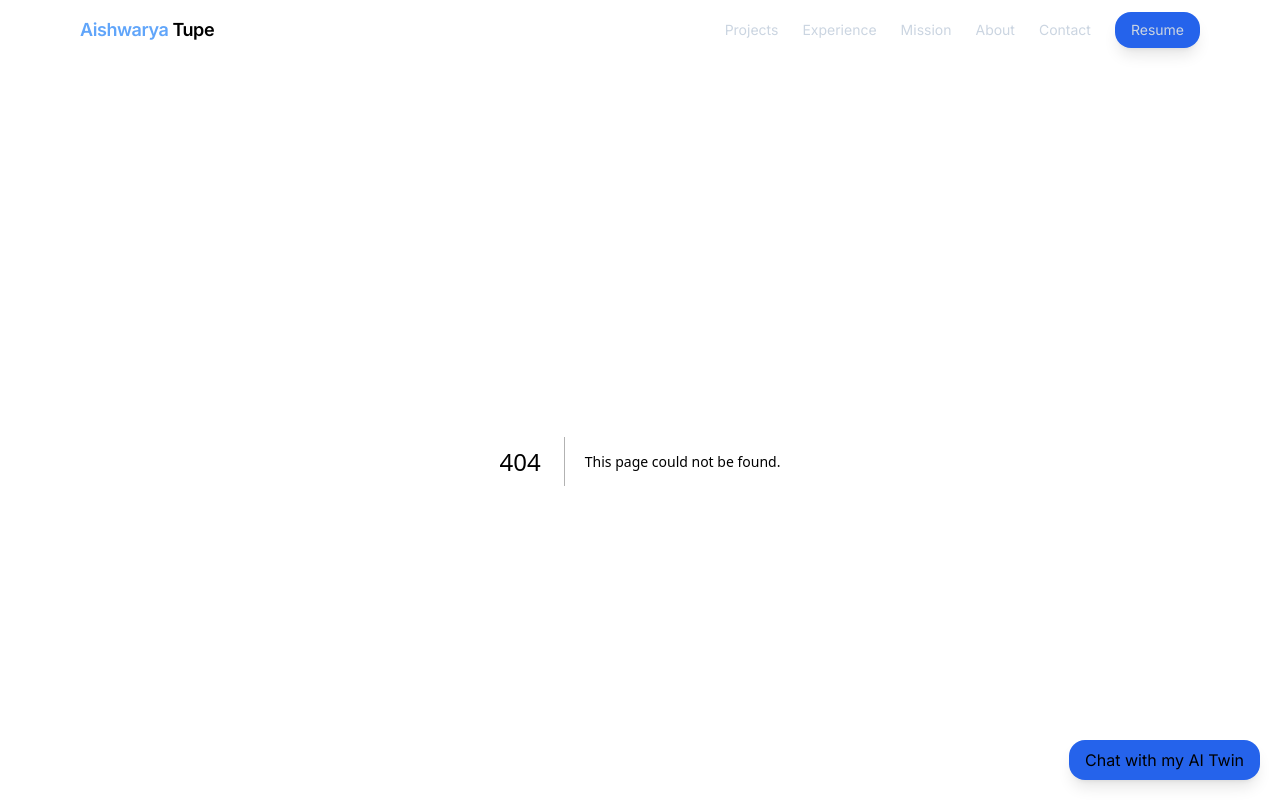
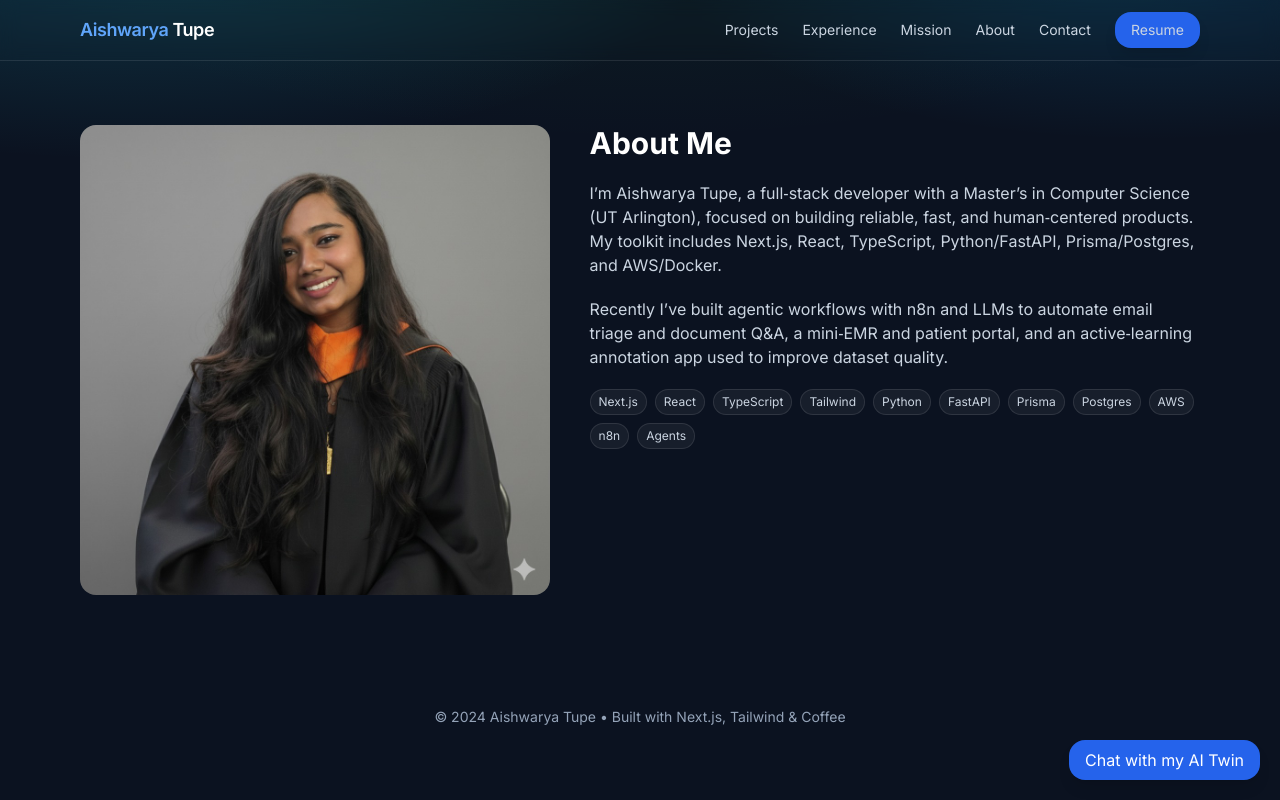
Before and after one commit to ash-1703/portfolio, a Next.js app: page /portfolio/about in a window 1280 px wide. Before the commit this address had no page. Shown: the top 800 px of the page. Built offline with nearby package versions, Linux system fonts and the light colour scheme.

Commit message:
configuring css

```diff
--- a/app/about/page.tsx
+++ b/app/about/page.tsx
@@ -5,7 +5,7 @@ export default function AboutPage() {
     <section className="py-16 grid md:grid-cols-[1fr,1.3fr] gap-10 items-start">
       {/* <div className="card p-2"> */}
         <Image
-          src="/images/aishwarya.jpg"
+          src="/portfolio/images/aishwarya.jpg"
           alt="Aishwarya Tupe portrait"
           width={600}
           height={600}
--- a/app/layout.tsx
+++ b/app/layout.tsx
@@ -14,7 +14,7 @@ export const metadata: Metadata = {
   title: "Aishwarya Tupe — Portfolio",
   description: "Full‑stack developer | AI & Agents",
   icons: {
-    icon: '/favicon.ico',
+    icon: '/portfolio/favicon.ico',
   },
   openGraph: {
     title: "Aishwarya Tupe — Portfolio",
@@ -38,7 +38,14 @@ export default function RootLayout({ children }: { children: React.ReactNode })
               <Link href="/mission" className="hover:text-white">Mission</Link>
               <Link href="/about" className="hover:text-white">About</Link>
               <Link href="/#contact" className="hover:text-white">Contact</Link>
-              <a href="/resume.pdf" className="btn text-sm">Resume</a>
+              <a
+                href="https://drive.google.com/file/d/1fTFcixdS7mQ1SzLYqgmDOZFVa6FsbCnA/view?usp=sharing"
+                target="_blank"
+                rel="noopener noreferrer"
+                className="btn text-sm"
+              >
+                Resume
+              </a>
             </div>
           </nav>
         </header>
--- a/components/Hero.tsx
+++ b/components/Hero.tsx
@@ -53,7 +53,7 @@ export default function Hero() {
         <div className="justify-self-center">
           {/* <div className="card p-2"> */}
             <Image
-              src="/images/aishwarya.jpg"
+              src="/portfolio/images/aishwarya.jpg"
               alt="Aishwarya Tupe — Graduation Portrait"
               width={520}
               height={520}
--- a/next.config.mjs
+++ b/next.config.mjs
@@ -1,11 +1,14 @@
 /** @type {import('next').NextConfig} */
 const nextConfig = {
+  output: 'export',
+  basePath: '/portfolio',
+  assetPrefix: '/portfolio',
+  trailingSlash: true,
   images: {
-    formats: ['image/avif', 'image/webp'],
+    unoptimized: true,
   },
   compress: true,
   poweredByHeader: false,
-  swcMinify: true,
   reactStrictMode: true,
   compiler: {
     removeConsole: process.env.NODE_ENV === 'production',
--- a/package.json
+++ b/package.json
@@ -7,7 +7,7 @@
     "build": "next build",
     "start": "next start",
     "lint": "next lint",
-    "deploy": "next build && touch out/.nojekyll && gh-pages -d out -t true"
+    "deploy": "next build && gh-pages -d out --dotfiles"
   },
   "dependencies": {
     "next": "14.2.12",
```
Also changed, not shown: 12 other files (tests, documents, lock files or other folders).
